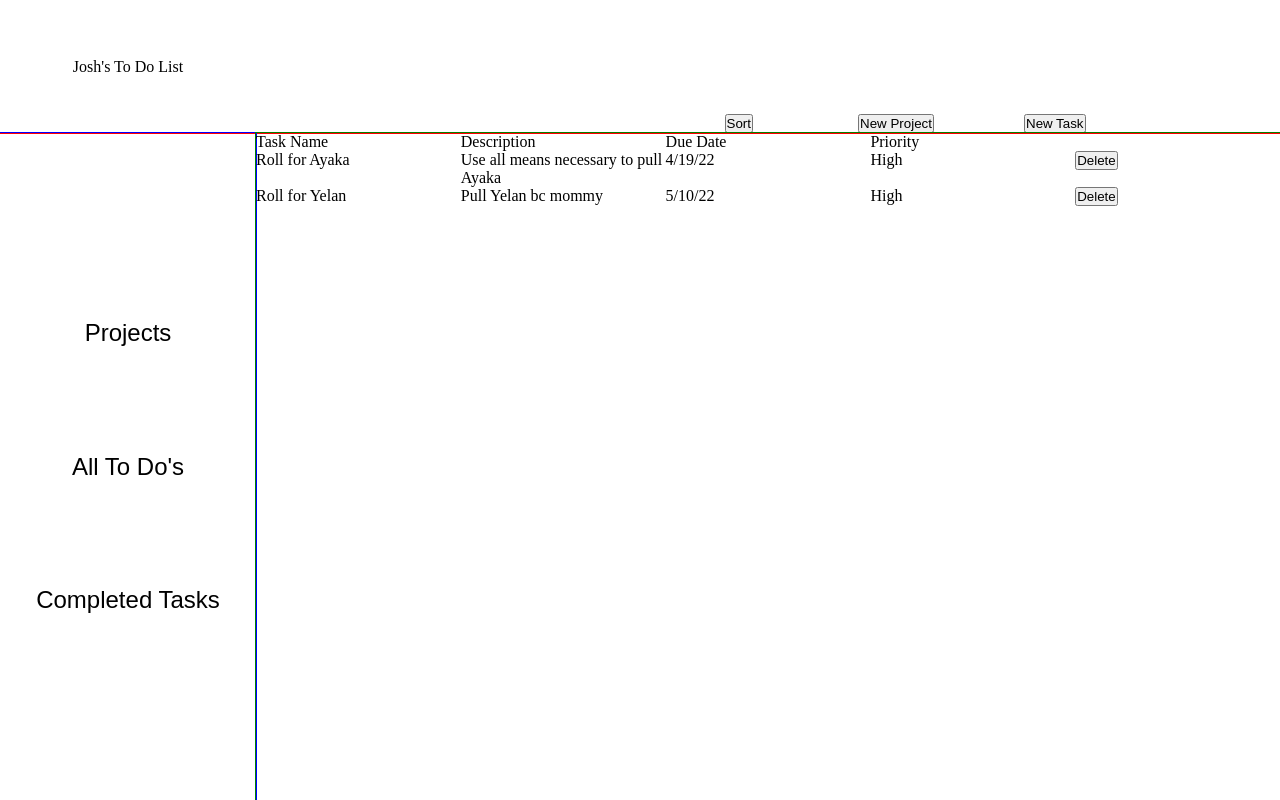
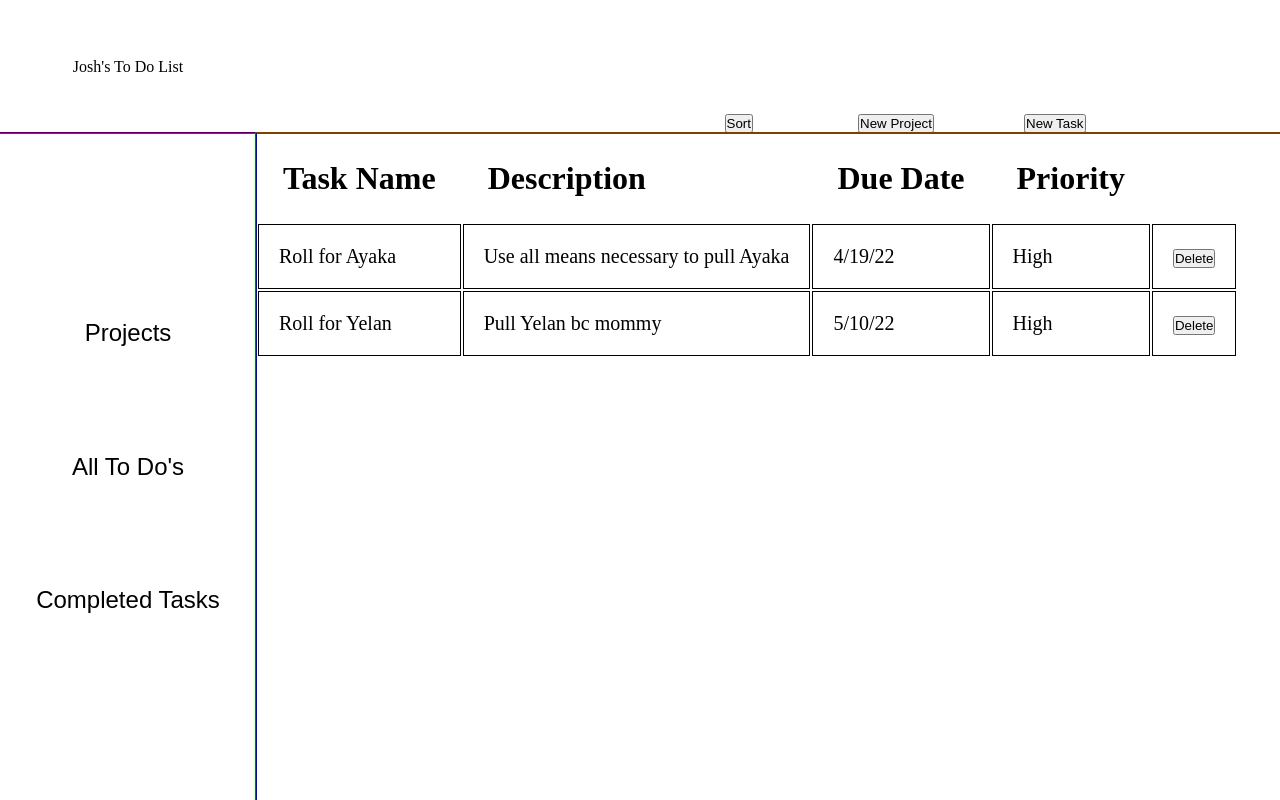
Before and after one commit to JMathiak/odin-to-do, a website with bundled scripts: page dist/index.html in a window 1280 px wide. Built offline with nearby package versions, Linux system fonts and the light colour scheme.

Commit message:
Got table rendering + delete button working

```diff
--- a/src/modules/content.js
+++ b/src/modules/content.js
@@ -3,72 +3,64 @@ const renderToDos = () => {
   for (let i = 0; i < ToDoList.masterList.length; i++) {
     renderRow(i);
   }
-  let delBtns = document.getElementsByClassName("del-btn");
+  const delBtns = document.getElementsByClassName("del-btn");
   console.log(delBtns);
-  for (let i = 0; i < delBtns.length; i++) {
-    delBtns[i].onclick = function () {
-      let rowId = delBtns[i].id;
-      let filterArr = ToDoList.masterList.filter((task) => task.id != rowId);
-      ToDoList.masterList = filterArr;
-      console.log(ToDoList);
-      refreshContent();
-    };
+  for (let j = 0; j < delBtns.length; j++) {
+    console.log("here");
+    delBtns[j].addEventListener("click", removeTask);
   }
 };
 
 const renderRow = (i) => {
-  let contentDiv = document.querySelector(".content");
+  let tableBody = document.querySelector("#task-table-body");
 
   //Data key? <-- Need to add the data key to each div.
   let dk = ToDoList.masterList[i].id;
+  let row = document.createElement("tr");
+  row.setAttribute("data-key", dk);
 
-  let title = document.createElement("div");
+  let title = document.createElement("td");
   title.innerHTML = ToDoList.masterList[i].taskName;
-  title.id = dk;
-  title.className = "task-content";
-  contentDiv.appendChild(title);
+  row.appendChild(title);
 
-  let description = document.createElement("div");
+  let description = document.createElement("td");
   description.innerHTML = ToDoList.masterList[i].description;
-  description.id = dk;
-  description.className = "task-content";
-  contentDiv.appendChild(description);
+  row.appendChild(description);
 
-  let dueDate = document.createElement("div");
+  let dueDate = document.createElement("td");
   dueDate.innerHTML = ToDoList.masterList[i].dueDate;
-  dueDate.id = dk;
-  dueDate.className = "task-content";
-  contentDiv.appendChild(dueDate);
+  row.appendChild(dueDate);
 
-  let prio = document.createElement("div");
+  let prio = document.createElement("td");
   prio.innerHTML = ToDoList.masterList[i].priority;
-  prio.id = dk;
-  prio.className = "task-content";
-  contentDiv.appendChild(prio);
+  row.appendChild(prio);
 
   //Need to create buttons
 
-  let buttons = document.createElement("div");
+  let buttons = document.createElement("td");
   let delBtn = document.createElement("button");
   buttons.appendChild(delBtn);
   delBtn.setAttribute("type", "button");
-  delBtn.id = dk;
   delBtn.innerHTML = "Delete";
-  delBtn.className = "del-btn";
-  contentDiv.appendChild(buttons);
+  delBtn.classList.add("del-btn");
+  row.appendChild(buttons);
+
+  tableBody.appendChild(row);
 };
 
 const removeRows = () => {
-  let contentDiv = document.querySelectorAll(".task-content");
-  console.log(contentDiv);
-  contentDiv.forEach((taskElement) => {
-    taskElement.remove();
-  });
+  let contentDiv = document.querySelector("#task-table-body");
+  while (contentDiv.firstChild) {
+    contentDiv.removeChild(contentDiv.firstChild);
+  }
+};
 
-  let btns = document.querySelectorAll(".del-btn");
-  btns.forEach((btnElem) => {
-    btnElem.remove();
-  });
+const removeTask = (e) => {
+  let id = e.target.parentNode.parentNode.getAttribute("data-key");
+  console.log("here", id);
+  let filterArr = ToDoList.masterList.filter((task) => task.id != id);
+  ToDoList.masterList = filterArr;
+  refreshContent();
 };
 
 const refreshContent = () => {
--- a/src/style.css
+++ b/src/style.css
@@ -77,25 +77,25 @@
   }
 
 
-  td{
+  table td{
       border: 1px solid black;
       font-size: 20px;
-      padding-top: 5px;
-      padding-bottom: 5px;
+      padding: 20px;
   }
 
-  th{
+  table th{
       text-align: start;
-      padding-top: 25px;
+      padding: 25px;
       font-size: 32px;
+
     }
 
-    .content{
+    /* .content{
         display: grid;
         grid-template-columns: repeat(5, 1fr);
         grid-template-rows: repeat(5, min-content);
         width: 100%;
-    }
+    } */
 
     .modal {
         display: none; /* Hidden by default */
```
Also changed, not shown: dist/index.html, dist/main.js.
